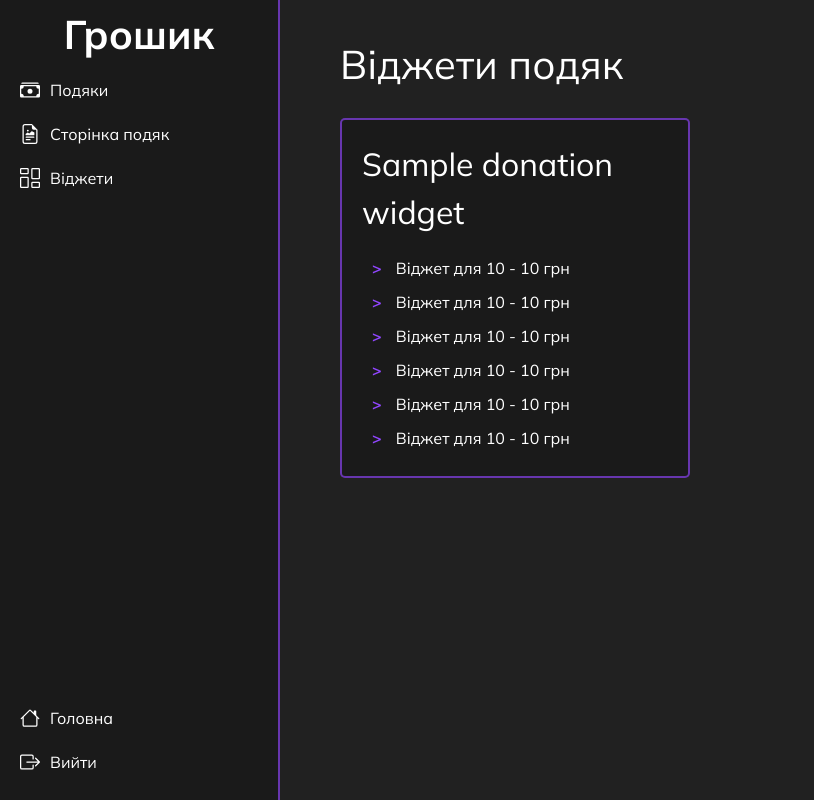
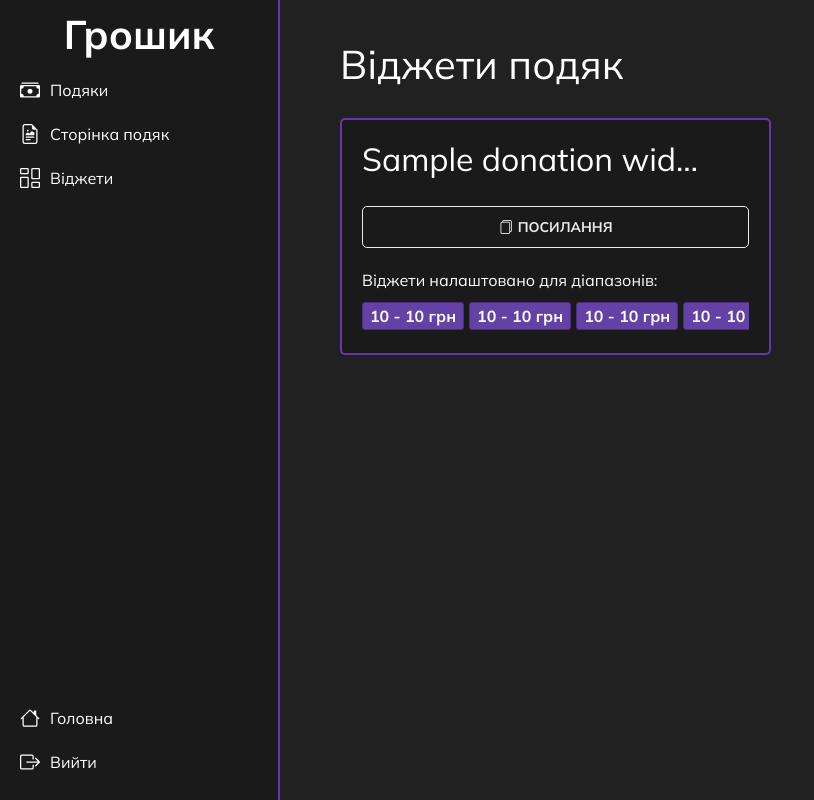
Before and after one commit to Gipssik/hroshyk, a Django app: template templates/widgets/donation_widget/donation_widget_list.html in a window 1280 px wide. Shown: the whole page, without its empty margins (0-814 px from the left). Run offline with Django 4.2, Linux system fonts and the light colour scheme; the template is opened without the code that fills it: most values are stand-ins (such as "Sample title", 1, 10 or a date in 2020).

Commit message:
widgets wip

```diff
--- a/donation_page/views.py
+++ b/donation_page/views.py
@@ -1,15 +1,15 @@
 from django.contrib import messages
+from django.contrib.auth.mixins import LoginRequiredMixin
 from django.http import Http404
 from django.views.generic import UpdateView
 
-from accounts.auth import AuthenticationMixin
 from donation_page.forms import DonationPageForm
 from donation_page.models import DonationPage
 from donations.forms import DonationForm
 from donations.utils import donation_add_validation
 
 
-class DonationPageView(AuthenticationMixin, UpdateView):
+class DonationPageView(LoginRequiredMixin, UpdateView):
     model = DonationPage
     template_name = "donation_page/donation_page.html"
     extra_context = {"donation_form": DonationForm()}
--- a/donations/views.py
+++ b/donations/views.py
@@ -1,9 +1,9 @@
+from django.contrib.auth.mixins import LoginRequiredMixin
 from django.http import Http404, QueryDict
 from django.shortcuts import get_object_or_404
 from django.views.generic import CreateView, DetailView
 from django_filters.views import FilterView
 
-from accounts.auth import AuthenticationMixin
 from accounts.models import Streamer
 from donation_page.models import DonationPage
 from donations.filters import DonationFilter
@@ -12,7 +12,7 @@ from donations.models import Donation
 from donations.utils import donation_add_validation
 
 
-class DonationsListView(AuthenticationMixin, FilterView):
+class DonationsListView(LoginRequiredMixin, FilterView):
     model = Donation
     paginate_by = 2
     template_name = "donations/donation_list.html"
@@ -21,7 +21,7 @@ class DonationsListView(AuthenticationMixin, FilterView):
     filterset_class = DonationFilter
 
 
-class DonationDetailView(AuthenticationMixin, DetailView):
+class DonationDetailView(LoginRequiredMixin, DetailView):
     model = Donation
     template_name = "donations/donation_detail.html"
     context_object_name = "donation"
--- a/pyproject.toml
+++ b/pyproject.toml
@@ -19,6 +19,7 @@ django-filter = "^23.1"
 django-cloudinary-storage = "^0.3.0"
 Pillow = "^9.5.0"
 django-cleanup = "^8.0.0"
+django-jazzmin = "^2.6.0"
 
 [tool.poetry.dev-dependencies]
 
--- a/static/css/widget.css
+++ b/static/css/widget.css
@@ -6,19 +6,22 @@
     display: flex;
     flex-wrap: wrap;
     justify-content: space-between;
-    gap: 50px 10px;
+    gap: 30px 10px;
 }
 
 .widget-unit {
-    display: block;
+    display: flex;
+    flex-basis: 49%;
+    flex-direction: column;
+    gap: 10px;
+    text-decoration: none;
+    color: #ffffff;
     background: #1a1a1a;
     border: 2px solid rgba(145, 70, 255, 0.65);
     border-radius: 5px;
     padding: 20px;
-    flex-basis: 30%;
-    min-width: 350px;
-    min-height: 250px;
     transition: all 0.15s ease-in-out;
+    overflow: hidden;
 }
 
 .widget-unit:hover {
@@ -26,36 +29,47 @@
     background: rgba(26, 26, 26, 0.5);
 }
 
-.widget-unit-header {
-    font-size: 2rem;
-    margin-bottom: 20px;
-    color: #fff;
-    text-decoration: none;
-    display: block;
+.widget-info {
+    display: flex;
+    align-items: center;
+    justify-content: space-between;
+    gap: 20px;
+    margin-bottom: 10px;
+    word-break: break-word;
 }
 
-.donation-widget-configs {
-    padding-left: 10px;
-    display: flex;
-    flex-direction: column;
-    gap: 10px;
-    max-height: 200px;
-    overflow-y: auto;
+.widget-configs-ranges-container {
+    overflow-x: auto;
+    padding-bottom: 3px;
 }
 
-.donation-widget-config a {
-    color: #fff;
-    text-decoration: none;
-    display: block;
+.widget-configs-ranges {
+    display: inline-flex;
+    gap: 5px;
+    white-space: nowrap;
 }
 
-.donation-widget-config a:hover {
-    color: #9146FF;
+.widget-config-range {
+    padding: 1px 7px;
+    border-radius: 3px;
+    border: 1px solid #4b2e80;
+    background: #6441a5;
+    font-weight: bold;
+    min-width: fit-content;
 }
 
-.donation-widget-config a:before{
-    content: ">";
-    color: #9146FF;
-    font-weight: bold;
-    margin-right: 10px;
+@media (max-width: 1350px) {
+    .widget-info {
+        flex-direction: column;
+    }
+
+    .widget-info div, .widget-info h2 {
+        width: 100%;
+    }
 }
+
+@media (max-width: 1000px) {
+    .widget-unit {
+        flex-basis: 100%;
+    }
+}
--- a/templates/forms/copy_link_field.html
+++ b/templates/forms/copy_link_field.html
@@ -3,5 +3,7 @@
         {{ widget.value|stringformat:'s' }}/
     </span>
     {% include "django/forms/widgets/text.html" %}
-    <div class="simple-btn" onclick="copyLinkToClipboard('{{ widget.attrs.id }}-link')">Копіювати</div>
+    <div class="simple-btn" onclick="copyLinkFieldToClipboard('{{ widget.attrs.id }}-link')">
+        <i class="bi bi-files"></i>Копіювати
+    </div>
 </div>
--- a/templates/widgets/donation_widget/donation_widget_list.html
+++ b/templates/widgets/donation_widget/donation_widget_list.html
@@ -11,58 +11,44 @@
         <h1>Віджети подяк</h1>
         <div class="widget-block">
             {% for donation_widget in donation_widgets %}
-                <div class="widget-unit">
-                    <a class="widget-unit-header" href="{% url 'donation_widgets_update' donation_widget.pk %}">{{ donation_widget.name }}</a>
-                    <div class="donation-widget-configs">
+                <a href="{% url 'donation_widgets_update' donation_widget.pk %}" class="widget-unit">
+                    <div class="widget-info">
+                        <h2>{{ donation_widget.name|truncatechars:20 }}</h2>
+                        <div class="simple-btn" data-token="{{ donation_widget.link_identifier }}">
+                            <i class="bi bi-files"></i>Посилання
+                        </div>
+                    </div>
+                    <span>Віджети налаштовано для діапазонів:</span>
+                    <div class="widget-configs-ranges-container">
+                        <div class="widget-configs-ranges">
+                        {% if donation_widget.configs.all %}
                             {% for config in donation_widget.configs.all %}
-                            <div class="donation-widget-config">
-                                <a href="{% url 'donation_widgets_config_update' config.pk %}">
-                                    Віджет для {{ config.min_amount }} - {{ config.max_amount }} грн
-                                </a>
+                                <div class="widget-config-range">
+                                    {{ config.min_amount }} - {{ config.max_amount }} грн
                                 </div>
-                            <div class="donation-widget-config">
-                                <a href="{% url 'donation_widgets_config_update' config.pk %}">
-                                    Віджет для {{ config.min_amount }} - {{ config.max_amount }} грн
-                                </a>
+                                <div class="widget-config-range">
+                                    {{ config.min_amount }} - {{ config.max_amount }} грн
                                 </div>
-                            <div class="donation-widget-config">
-                                <a href="{% url 'donation_widgets_config_update' config.pk %}">
-                                    Віджет для {{ config.min_amount }} - {{ config.max_amount }} грн
-                                </a>
+                                <div class="widget-config-range">
+                                    {{ config.min_amount }} - {{ config.max_amount }} грн
                                 </div>
-                            <div class="donation-widget-config">
-                                <a href="{% url 'donation_widgets_config_update' config.pk %}">
-                                    Віджет для {{ config.min_amount }} - {{ config.max_amount }} грн
-                                </a>
+                                <div class="widget-config-range">
+                                    {{ config.min_amount }} - {{ config.max_amount }} грн
                                 </div>
-                            <div class="donation-widget-config">
-                                <a href="{% url 'donation_widgets_config_update' config.pk %}">
-                                    Віджет для {{ config.min_amount }} - {{ config.max_amount }} грн
-                                </a>
+                                <div class="widget-config-range">
+                                    {{ config.min_amount }} - {{ config.max_amount }} грн
                                 </div>
-                            <div class="donation-widget-config">
-                                <a href="{% url 'donation_widgets_config_update' config.pk %}">
-                                    Віджет для {{ config.min_amount }} - {{ config.max_amount }} грн
-                                </a>
-                            </div>
-                            <div class="donation-widget-config">
-                                <a href="{% url 'donation_widgets_config_update' config.pk %}">
-                                    Віджет для {{ config.min_amount }} - {{ config.max_amount }} грн
-                                </a>
-                            </div>
-                            <div class="donation-widget-config">
-                                <a href="{% url 'donation_widgets_config_update' config.pk %}">
-                                    Віджет для {{ config.min_amount }} - {{ config.max_amount }} грн
-                                </a>
-                            </div>
-                            <div class="donation-widget-config">
-                                <a href="{% url 'donation_widgets_config_update' config.pk %}">
-                                    Віджет для {{ config.min_amount }} - {{ config.max_amount }} грн
-                                </a>
+                                <div class="widget-config-range">
+                                    {{ config.min_amount }} - {{ config.max_amount }} грн
                                 </div>
                             {% endfor %}
+                        {% else %}
+                            <div class="widget-config-range">Ні для яких діапазонів, бо треба створити</div>
+                        {% endif %}
                         </div>
                     </div>
+                </a>
+
             {% endfor %}
 
         </div>
```
Also changed, not shown: accounts/auth.py (+0 -8 lines), hroshyk/settings.py (+14 -1 lines), hroshyk/urls.py (+5 -4 lines), static/js/script.js (+26 -2 lines), widgets/views.py (+4 -4 lines), 1 other file. Lines whose indentation alone changed are shown as unchanged.
